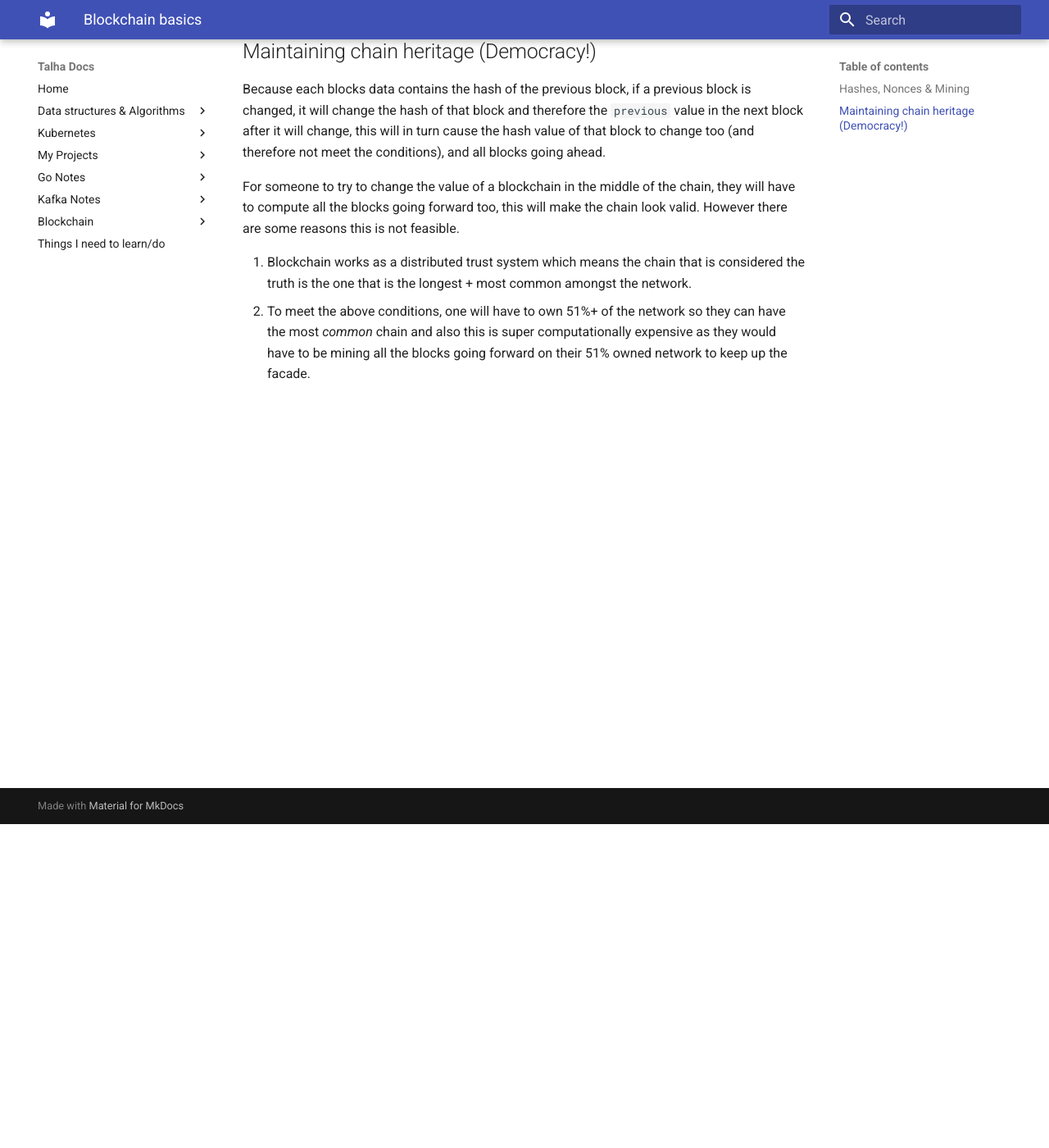
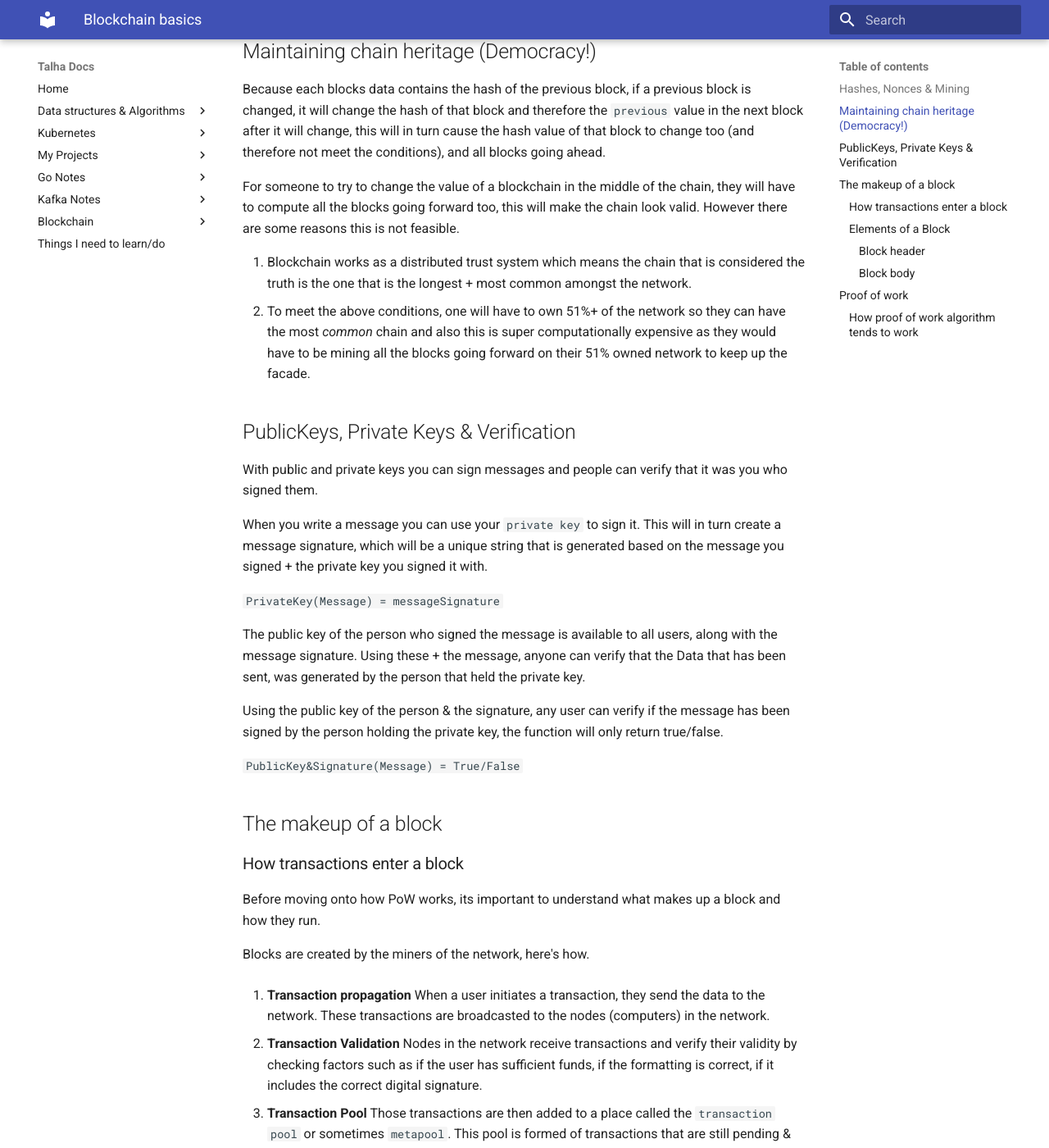
Before and after one commit to TRafi9/documentation, an MkDocs documentation site: the page built from docs/blockchain/blockchainBasics.md, in a window 1280 px wide and 1400 px high, scrolled down 395 px. Shown: the whole window at 82% size. Built offline with MkDocs 1.6.1 and Material for MkDocs 9.7.7, drawn with Linux system fonts in a browser that asks for light colours; some of the changed text lies outside the part shown.

Commit message:
more blockchain notes

```diff
--- a/docs/blockchain/blockchainBasics.md
+++ b/docs/blockchain/blockchainBasics.md
@@ -16,3 +16,69 @@
 
 1. Blockchain works as a distributed trust system which means the chain that is considered the truth is the one that is the longest + most common amongst the network.
 2. To meet the above conditions, one will have to own 51%+ of the network so they can have the most _common_ chain and also this is super computationally expensive as they would have to be mining all the blocks going forward on their 51% owned network to keep up the facade.
+
+## PublicKeys, Private Keys & Verification
+
+With public and private keys you can sign messages and people can verify that it was you who signed them.
+
+When you write a message you can use your `private key` to sign it.
+This will in turn create a message signature, which will be a unique string that is generated based on the message you signed + the private key you signed it with.
+
+`PrivateKey(Message) = messageSignature`
+
+The public key of the person who signed the message is available to all users, along with the message signature. Using these + the message, anyone can verify that the Data that has been sent, was generated by the person that held the private key.
+
+Using the public key of the person & the signature, any user can verify if the message has been signed by the person holding the private key, the function will only return true/false.
+
+`PublicKey&Signature(Message) = True/False`
+
+## The makeup of a block
+
+### How transactions enter a block
+
+Before moving onto how PoW works, its important to understand what makes up a block and how they run.
+
+Blocks are created by the miners of the network, here's how.
+
+1. **Transaction propagation** When a user initiates a transaction, they send the data to the network. These transactions are broadcasted to the nodes (computers) in the network.
+
+2. **Transaction Validation** Nodes in the network receive transactions and verify their validity by checking factors such as if the user has sufficient funds, if the formatting is correct, if it includes the correct digital signature.
+
+3. **Transaction Pool** Those transactions are then added to a place called the `transaction pool` or sometimes `metapool`. This pool is formed of transactions that are still pending & therefore not included in any blocks.
+
+4. **Block Formation** Miners then periodically pick up transactions from the pool and group them into blocks. They typically prioritise transactions based on things such as transaction fees, transaction size, age of transaction etc.
+
+5. **Proof of Work** Once a miner has selected transactions to be included in a block they begin trying to find a valid block hash using the `Proof of Work` algorithm, which involves repeatedly hashing the blocks header with a nonce and adding iterating the nonce value till it finds a valid hash that meets the difficulty level.
+
+6. **Block Addition** Once the miner finds a valid block hash, they broadcast the block to the network. Other nodes in the network validate the block and, if it is deemed valid by the majority of the network, the transactions included in the block are considered confirmed as the block is added to the chain which is immutable.
+
+### Elements of a Block
+
+#### Block header
+
+The block header consists of the following things:
+`Version number` of the blockchain protocol being used, allowing for upgrades and improvements to the protocol over time.
+
+`Previous Block Hash` which allows it to link to the previous block.
+
+`Merkle Root` which is a hash of all transactions included in the block, it provides an efficient way to verify the integrity of all the transactions in the block.
+
+`Timestamp` which records the time at which the block was created.
+
+`Difficulty target` which represents current difficulty level for mining the block.
+
+`Nonce` - the value in which the miners vary to find a valid hash for the Proof of work step.
+
+#### Block body
+
+The block body contains all the transactions in the block, it may also contain the full merkle tree.
+
+## Proof of work
+
+The proof of work is defined as a blockchain concencus mechanism which uses computing power to verify crypto transactions and add them to the blockchain.
+
+In essence miners compete with each other to add a block to a blockchain, and they compete by trying to be the first to find a solution to a computationally intensive problem that has been broadcasted to the network. The first miner to solve this problem gets to add the block to the chain and the other nodes on the network can verify that it is a valid solution and therefore can confirm that the chain with the new block on it is the valid chain as long as the majority of nodes agree.
+
+### How proof of work algorithm tends to work
+
+The first thing you need to know about this concept is that a `block` tends to be made out of a few things, the `data` which tends to hold the transactions, the `previous hash` of the last block and a value called a `nonce`
```
